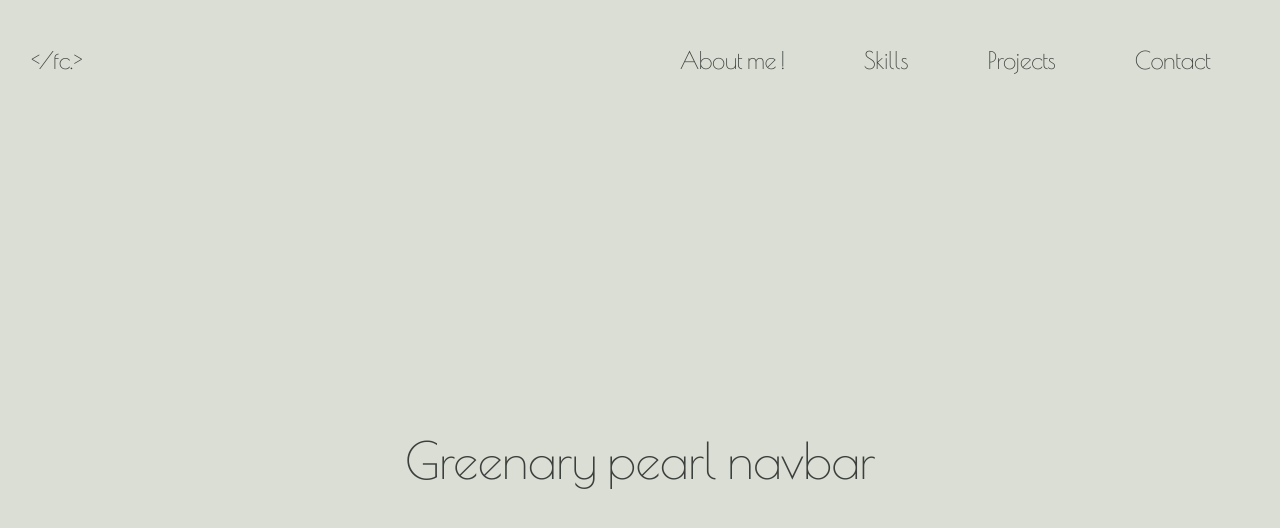
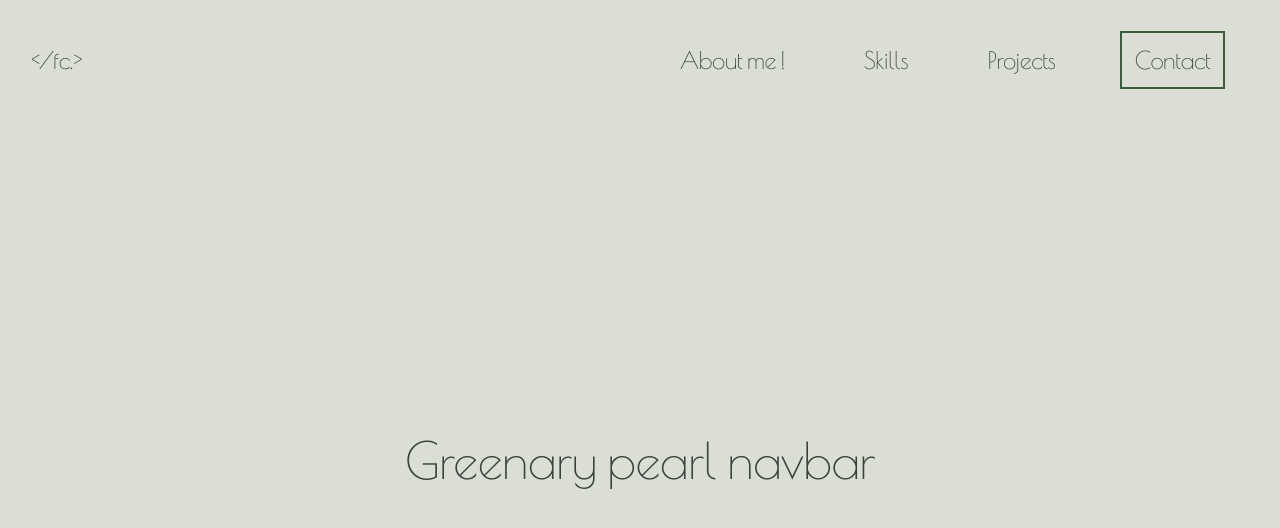
Before and after one commit to fcuisin/UI-components, a plain HTML site: page responsive-navbar/index.html in a window 1280 px wide. Drawn offline with nearby package versions, Linux system fonts and the light colour scheme.

Commit message:
Add CTA button effect

```diff
--- a/responsive-navbar/index.html
+++ b/responsive-navbar/index.html
@@ -26,7 +26,7 @@
           <li><a href="#">About me !</a></li>
           <li><a href="#">Skills</a></li>
           <li><a href="#">Projects</a></li>
-          <li><a href="#">Contact</a></li>
+          <li><a id="btn"href="#">Contact</a></li>
         </ul>
       </div>
 
--- a/responsive-navbar/style.css
+++ b/responsive-navbar/style.css
@@ -7,7 +7,7 @@
 }
 
 h1, h2, h3, h4, h5, p, a {
-  font : normal 400 24px/1 'Poiret One', sans-serif;
+  font : normal 500 24px/1 'Poiret One', sans-serif;
   color: #3C403D;
   letter-spacing: -0.5px;
 }
@@ -67,7 +67,6 @@ h1 {
   z-index: -1;
   transition: all 0.5s;
   opacity: 0;
-  border-radius: 10px;
 }
 
 .nav-links ul li a:hover:after {
@@ -87,6 +86,11 @@ h1 {
   justify-content: center;
 }
 
+#btn {
+  border: 2px solid #39603D;
+  padding: 13px;
+}
+
 .slice {
   display: none;
 }
```
